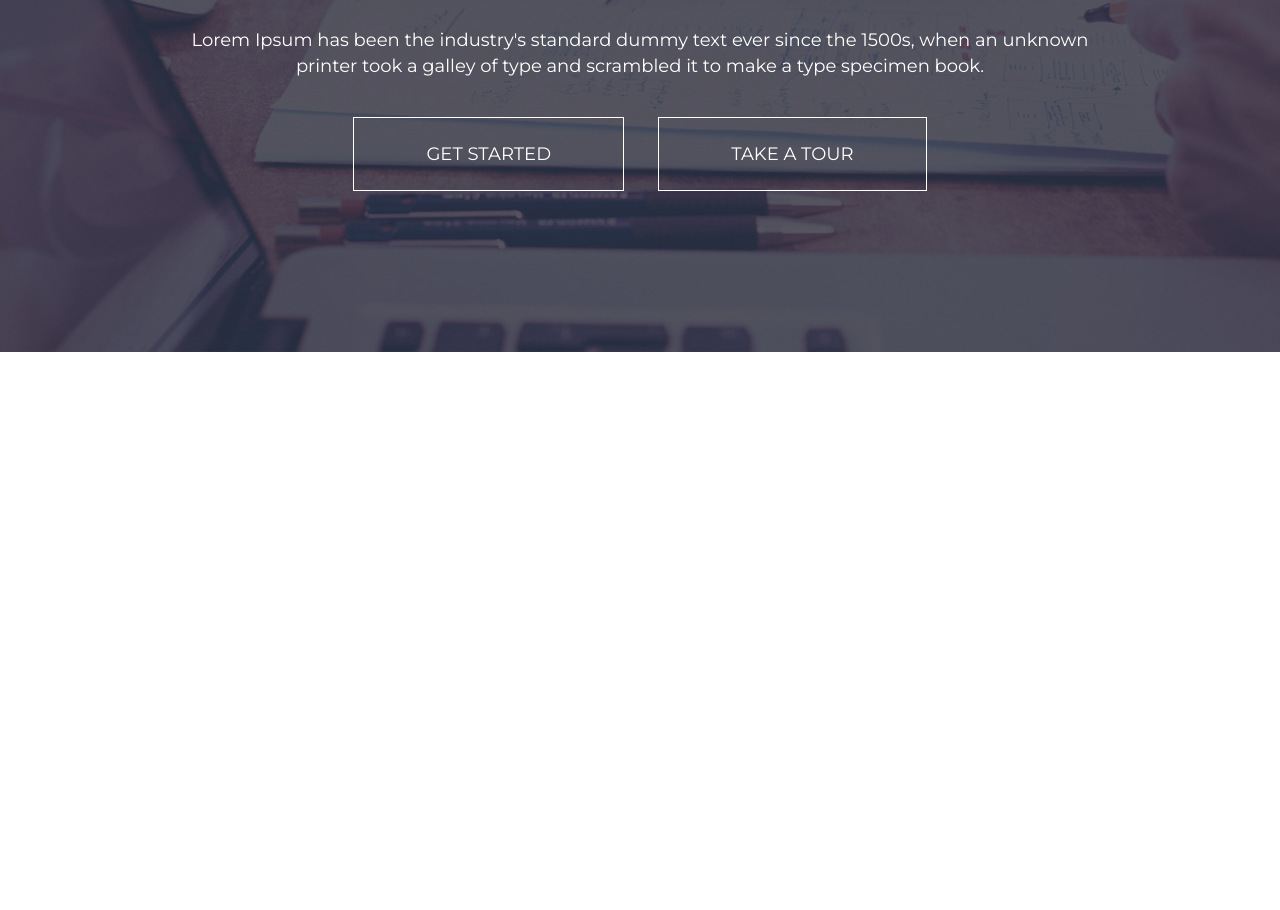
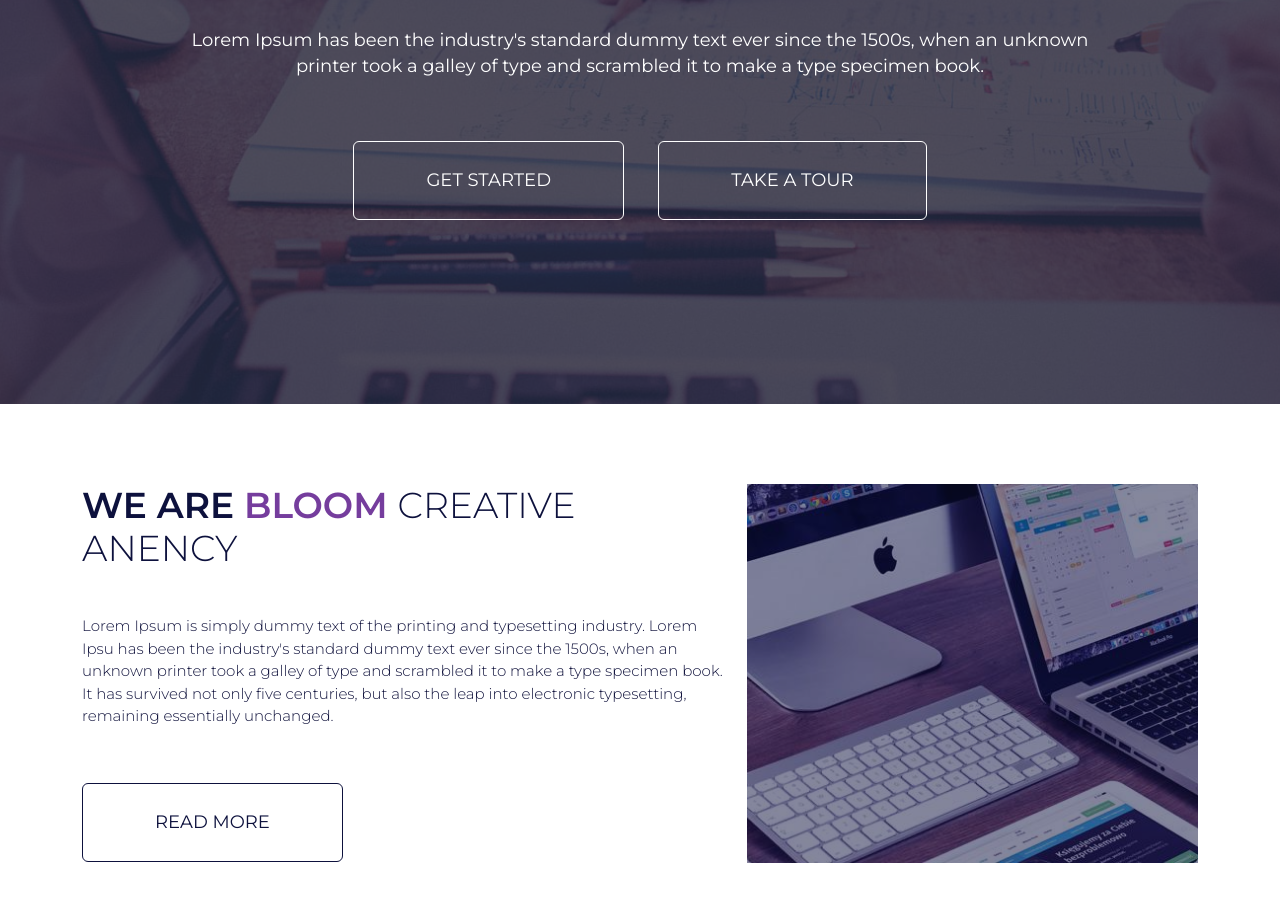
Before and after one commit to Nabab-Sharif/project-7-Agency, a plain HTML site: page index.html in a window 1280 px wide. Shown: the part 419-1329 px from the top of the page. Before the commit the page ends 800 px from the top, so only its background shows below. Drawn offline with Linux system fonts and the light colour scheme; a web font is replaced by a local one.

Commit message:
creative section done

```diff
--- a/css/style.css
+++ b/css/style.css
@@ -55,6 +55,23 @@ body {
   font-family: 'Montserrat', sans-serif;
 }
 
+.btn {
+  padding: 25px 72px;
+  font-size: 18px;
+  font-weight: 400;
+  color: #ffffff;
+  border: 1px solid #ffffff;
+}
+
+
+.btn:hover {
+  background: #753d9d;
+  border: 1px solid #753d9d;
+
+
+}
+
+
 /* common css end here */
 
 
@@ -62,7 +79,7 @@ body {
 /* nav section start here */
 nav {
   position: absolute !important;
-  z-index: 99;
+  z-index: 3;
   width: 100%;
   top: 60px;
 }
@@ -77,7 +94,7 @@ nav .navbar-nav .nav-item .nav-link {
   padding: 0;
   font-size: 15px;
   font-weight: 400;
-  color: #f5f5f5;
+  color: #ffffff;
   line-height: 26px;
 }
 
@@ -111,7 +128,7 @@ nav .navbar-nav .nav-item .active {
   content: "";
   width: 100%;
   height: 100%;
-  background: rgba(48, 43, 59, 0.8);
+  background: rgba(39, 32, 53, 0.8);
   position: absolute;
   top: 0;
   left: 0;
@@ -144,7 +161,7 @@ nav .navbar-nav .nav-item .active {
   margin: 44px auto 62px;
 }
 
-#banner_part .text_part a {
+#banner_part .text_part .btn {
   padding: 25px 72px;
   font-size: 18px;
   font-weight: 400;
@@ -153,7 +170,7 @@ nav .navbar-nav .nav-item .active {
 }
 
 
-#banner_part .text_part a:hover {
+#banner_part .text_part .btn:hover {
   background: #753d9d;
   border: 1px solid #753d9d;
 
@@ -166,3 +183,74 @@ nav .navbar-nav .nav-item .active {
 
 
 /*  banner section end here */
+
+
+
+
+/* creative section start here */
+#creative_part {
+  padding: 80px 0 75px;
+}
+
+#creative_part .creative_text h4 {
+  font-size: 36px;
+  text-transform: uppercase;
+  color: #0d113d;
+  font-weight: 600;
+}
+
+#creative_part .creative_text h4 .creative_text_h4_onePart {
+  color: #753d9d;
+}
+
+
+#creative_part .creative_text h4 .creative_text_h4_twoPart {
+  font-weight: 300;
+}
+
+
+#creative_part .creative_text p {
+  margin: 45px 0 55px;
+  font-size: 15px;
+  color: #12143e;
+  font-weight: 300;
+}
+
+
+
+#creative_part .creative_text .btn {
+  color: #0d113d;
+  border: 1px solid #0d113d;
+  text-transform: uppercase;
+
+}
+
+
+#creative_part .creative_text .btn:hover {
+  background: #753d9d;
+  border: 1px solid #753d9d;
+  color: #ffffff;
+
+}
+
+
+#creative_part .creative_image img {
+  width: 100%;
+}
+
+#creative_part .creative_image {
+  position: relative;
+}
+
+#creative_part .creative_image::before {
+  content: "";
+  position: absolute;
+  height: 100%;
+  width: 100%;
+  top: 0;
+  left: 0;
+  background-color: rgba(13, 17, 61, 0.5);
+}
+
+
+/* creative section end here */
--- a/index.html
+++ b/index.html
@@ -80,8 +80,8 @@
         <p>Lorem Ipsum has been the industry's standard dummy text ever since the 1500s, when an unknown printer took a
           galley of type and scrambled it to make a type specimen book.</p>
 
-          <a href="#">GET STARTED</a>
-          <a href="#" class="takebtn">TAKE A TOUR</a>
+          <a class="btn" href="#">GET STARTED</a>
+         <a class="btn takebtn" href="#">TAKE A TOUR</a>
 
       </div>
     </div>
@@ -89,6 +89,32 @@
   <!-- banner section end here -->
 
 
+
+  <!-- creative  section start here -->
+  <section id="creative_part">
+    <div class="container">
+      <div class="row">
+        <div class="col-lg-7">
+          <div class="creative_text">
+            <h4>We are <span class="creative_text_h4_onePart">bloom</span> <span class="creative_text_h4_twoPart" >creative anency</span></h4>
+
+            <p>Lorem Ipsum is simply dummy text of the printing and typesetting industry. Lorem Ipsu has been the industry's standard dummy text ever since the 1500s, when an unknown printer took a galley of type and scrambled it to make a type specimen book. It has survived not only five centuries, but also the leap into electronic typesetting, remaining essentially unchanged.</p>
+            <a class="btn" href="#">read more</a>
+
+          </div>
+        </div>
+
+        <div class="col-lg-5">
+         <div class="creative_image">
+          <img src="images/creative.jpg" alt="">
+         </div>
+        </div>
+
+      </div>
+    </div>
+  </section>
+
+  <!-- creative  section end here -->
 
 
 
```
Also changed, not shown: images/creative.jpg (added).
